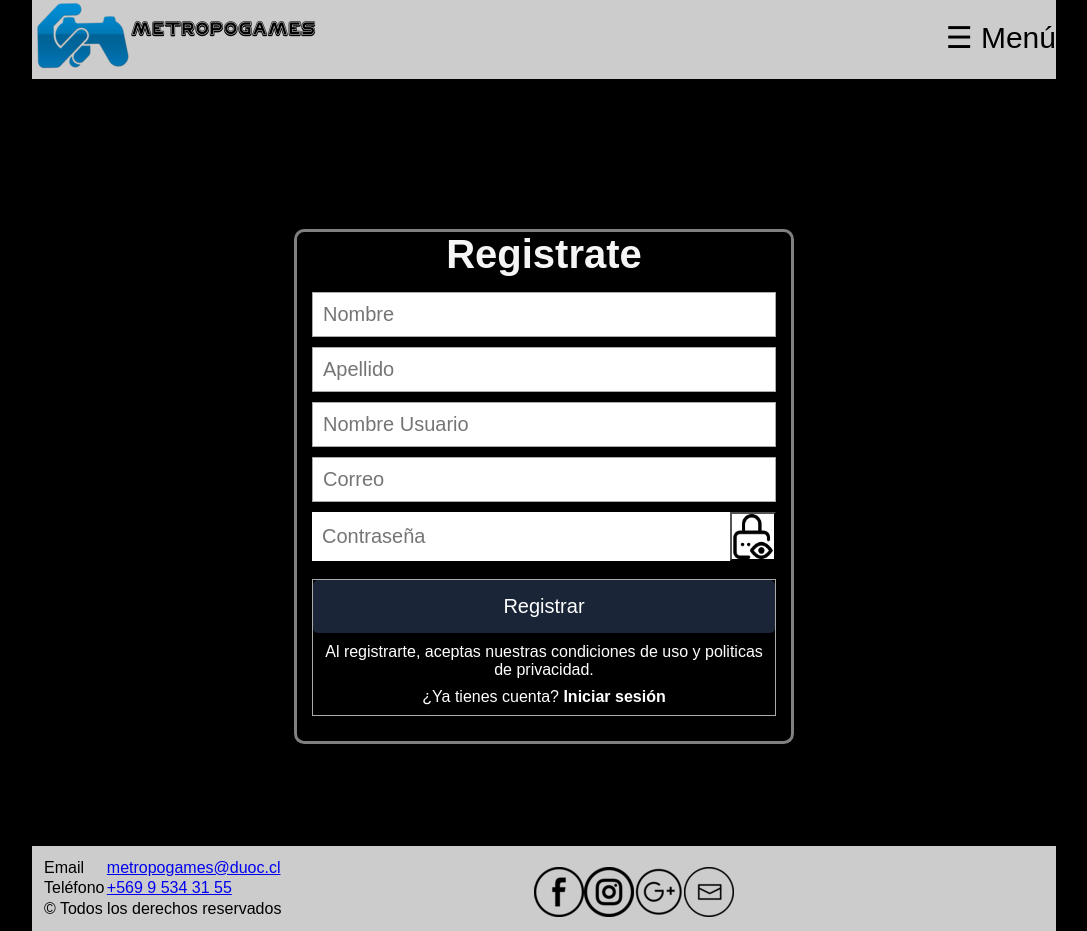
After one commit to HaroldOya/metropogames, a Django app: page /formulario/ in a window 1280 px wide. The commit adds this page. Shown: the whole page, without its empty margins (96-1183 px from the left). Run offline with Django 3.2, Linux system fonts and the light colour scheme.

Commit message:
subida de pagina inicio de sesion

```diff
--- a/metro/urls.py
+++ b/metro/urls.py
@@ -19,5 +19,5 @@ from django.urls import include
 
 urlpatterns = [
     path('admin/', admin.site.urls),
-    path ('metropogames/', include('metropo.urls')),
+    path ('', include('metropo.urls')),
 ]
--- a/metropo/templates/metropogames/base.html
+++ b/metropo/templates/metropogames/base.html
@@ -11,6 +11,8 @@
     <link rel="stylesheet" href="{% static 'css/fontello.css' %}">
     <link rel="stylesheet" href="{% static 'css/responsivo.css' %}">
     <link rel="stylesheet" href="{% static 'css/menu.css' %}">
+    <link rel="stylesheet" href="{% static 'css/galery.css' %}">
+    <link rel="stylesheet" href="{% static 'css/estilos.css' %}">
 </head>
 <body >
 
--- /dev/null
+++ b/metropo/templates/metropogames/formulario.html
@@ -0,0 +1,58 @@
+{% extends 'metropogames/base.html' %}
+{% load static %}
+{% block content %}
+    <main>
+
+
+            <form class="formulario" action="#" method="POST" onsubmit="return validarFormulario()">
+                <h1>Registrate</h1>
+                <div class="contenedor">
+                   <div class="input-contenedor">
+
+                       <input type="text" id="nombre" name="nombre" placeholder="Nombre" onkeypress="return sololetras(event)" >
+                   </div>
+
+                  <div class="input-contenedor">
+
+                       <input type="text" id="apellido" name="apellido" placeholder="Apellido" onkeypress="return sololetras(event)">
+                   </div>
+
+                   <div class="input-contenedor">
+
+                       <input type="text" id="usuario" name="usuario" placeholder="Nombre Usuario">
+                   </div>
+
+                   <div class="input-contenedor">
+                        <input type="email" id="correo" name="correo" placeholder="Correo" >
+                    </div>
+
+                   <div class="contrasena">
+                        <input type="password" id="password" placeholder="Contraseña">
+
+                        <div class="col">
+                             <button class="btn btn-primary" type="button" onclick="mostrarContrasena()"><img class="ojito" src="{% static 'img/ojito.png' %}" alt="logo ojito"></button>
+                         </div>
+                    </div>
+                    <br>
+
+
+
+
+                  <div class="input-contenedor">
+                       <input type="submit" value="Registrar" class="button" onclick="confirmacion()">
+                  <p>Al registrarte, aceptas nuestras condiciones de uso y politicas de privacidad.</p>
+                  <p>¿Ya tienes cuenta? <a class="link" href="{% static 'loginvista.html' %}">Iniciar sesión</a> </p>
+                  </div>
+
+
+
+
+                </div>
+            </form>
+            <script src="{% static 'js/formulario.js' %}"></script>
+            <script src="{% static 'js/letras.js' %}"></script>
+            <script src="{% static 'js/mostrar.js' %}"></script>
+            <script src="{% static 'js/confirmar.js' %}"></script>
+
+        </main>
+{% endblock %}
--- a/metropo/urls.py
+++ b/metropo/urls.py
@@ -4,5 +4,6 @@ from . import views
 
 urlpatterns = [
     path('',views.index,name='index'),
+    path('formulario/',views.formulario,name='formulario'),
 
 ]
--- a/metropo/views.py
+++ b/metropo/views.py
@@ -6,3 +6,7 @@ from .models import Juego
 
 def index(request):
     return render(request, 'metropogames/index.html' )
+
+
+def formulario(request):
+    return render(request, 'metropogames/formulario.html' )
```
